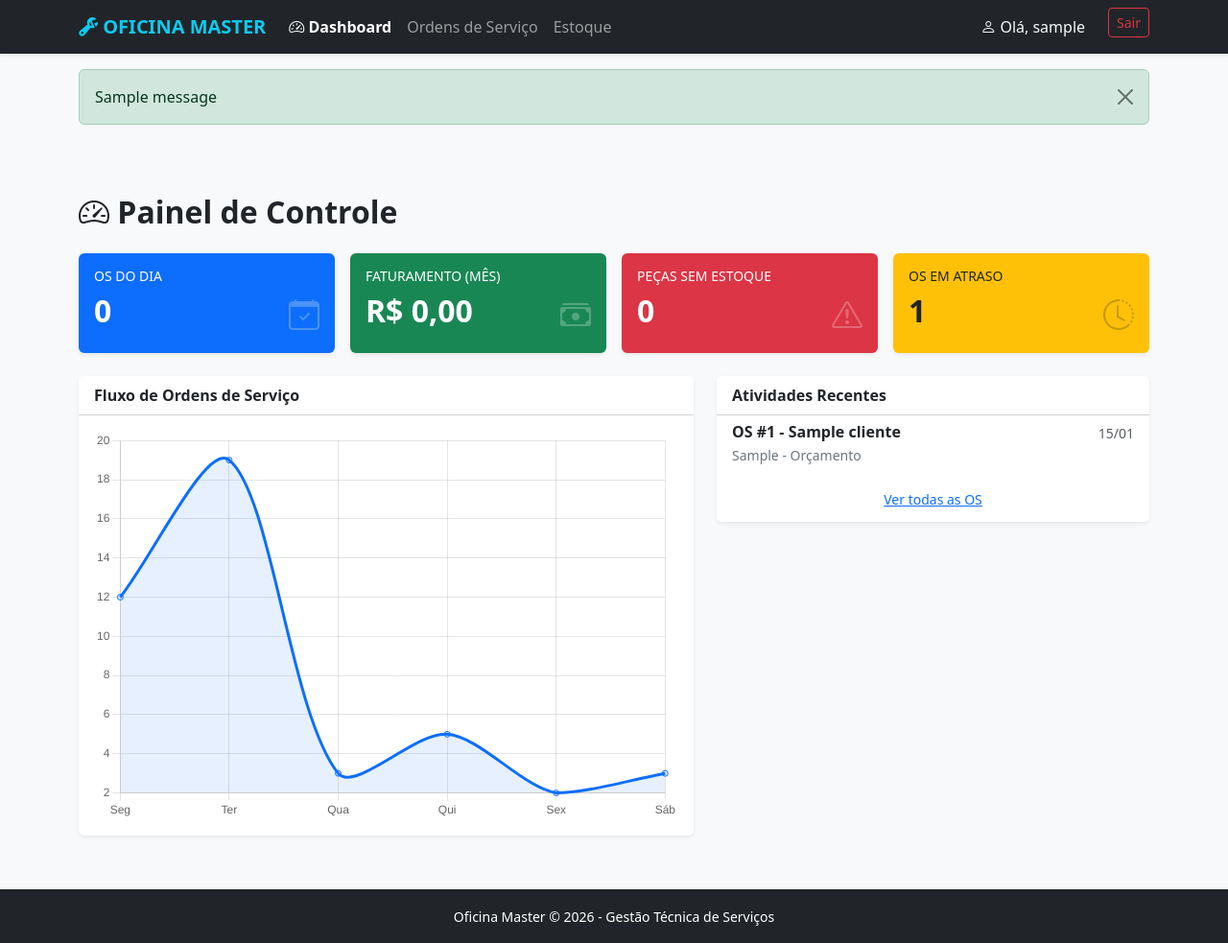
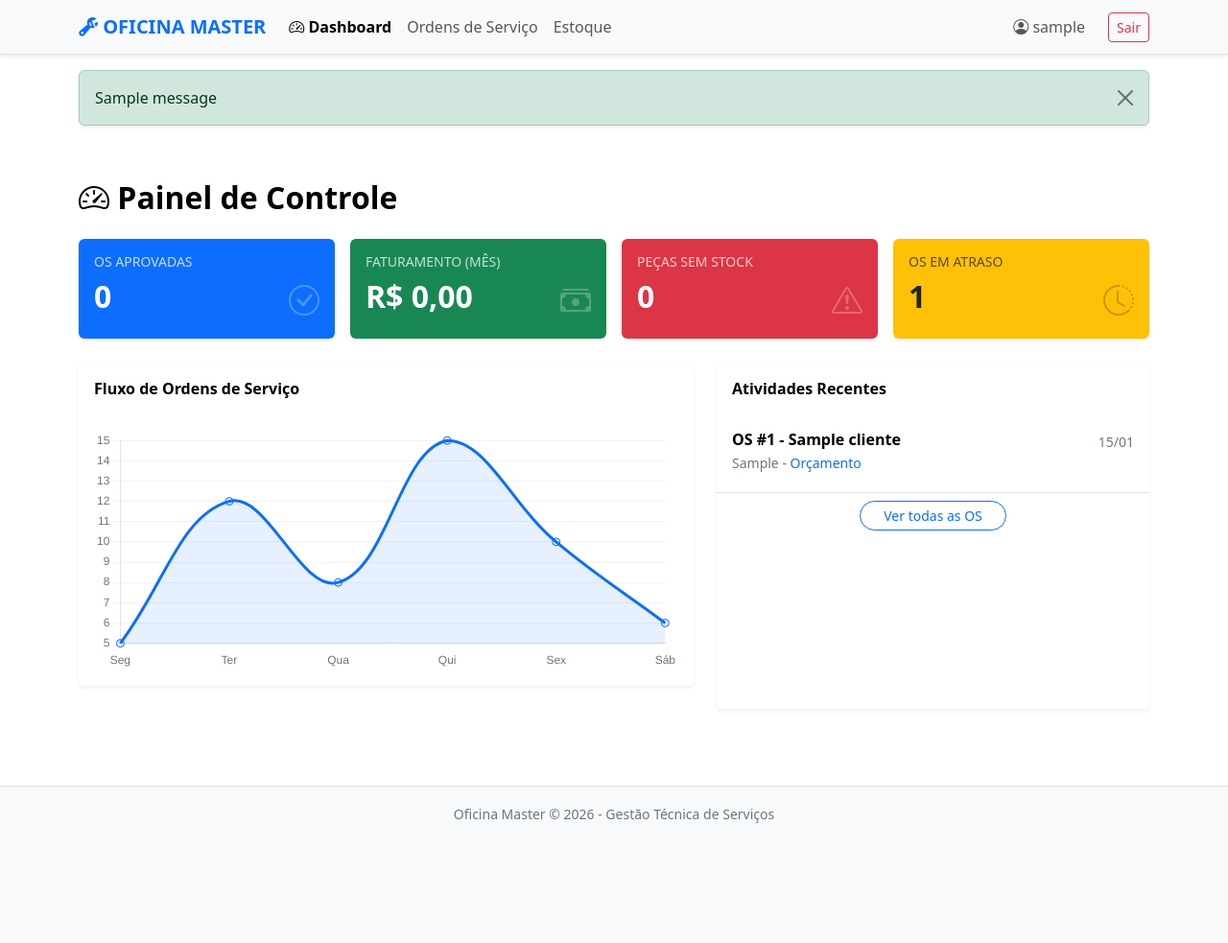
Before and after one commit to MarceloMacedoFH/Oficina_Django, a Django app: page /ordens/dashboard/ in a window 1280 px wide. Shown: the whole page at 96% size. After the commit the page ends 858 px from the top, so only its background shows below. Run offline with Django 5.2, Linux system fonts and the light colour scheme; a user stored in the database is signed in; tables that the repository leaves empty hold one stand-in row (values such as "Sample post"); one stand-in notice (Sample message) is shown.

Commit message:
Correção do Tema

```diff
--- a/servicos/templates/servicos/dashboard.html
+++ b/servicos/templates/servicos/dashboard.html
@@ -1,41 +1,46 @@
 {% extends "base.html" %}
 
 {% block content %}
-<div class="container mt-4">
-    <h2 class="mb-4 fw-bold"><i class="bi bi-speedometer2"></i> Painel de Controle</h2>
+<div class="container mt-2">
+    <h2 class="mb-4 fw-bold text-body-emphasis">
+        <i class="bi bi-speedometer2"></i> Painel de Controle
+    </h2>
 
     <div class="row g-3 mb-4">
         <div class="col-md-3">
             <div class="card bg-primary text-white shadow-sm border-0 h-100">
                 <div class="card-body">
-                    <h6 class="text-uppercase small">OS do Dia</h6>
-                    <h2 class="fw-bold">{{ os_do_dia }}</h2>
-                    <i class="bi bi-calendar-check position-absolute end-0 bottom-0 m-3 opacity-25" style="font-size: 2rem;"></i>
+                    <h6 class="text-uppercase small opacity-75">OS Aprovadas</h6>
+                    <h2 class="fw-bold">{{ os_aprovadas }}</h2>
+                    <i class="bi bi-check-circle position-absolute end-0 bottom-0 m-3 opacity-25" style="font-size: 2rem;"></i>
                 </div>
             </div>
         </div>
+
         <div class="col-md-3">
             <div class="card bg-success text-white shadow-sm border-0 h-100">
                 <div class="card-body">
-                    <h6 class="text-uppercase small">Faturamento (Mês)</h6>
+                    <h6 class="text-uppercase small opacity-75">Faturamento (Mês)</h6>
                     <h2 class="fw-bold">R$ {{ faturamento|floatformat:2 }}</h2>
                     <i class="bi bi-cash-stack position-absolute end-0 bottom-0 m-3 opacity-25" style="font-size: 2rem;"></i>
                 </div>
             </div>
         </div>
+
         <div class="col-md-3">
             <div class="card bg-danger text-white shadow-sm border-0 h-100">
                 <div class="card-body">
-                    <h6 class="text-uppercase small">Peças Sem Estoque</h6>
+                    <h6 class="text-uppercase small opacity-75">Peças Sem Stock</h6>
                     <h2 class="fw-bold">{{ pecas_sem_estoque }}</h2>
                     <i class="bi bi-exclamation-triangle position-absolute end-0 bottom-0 m-3 opacity-25" style="font-size: 2rem;"></i>
                 </div>
             </div>
         </div>
+
         <div class="col-md-3">
             <div class="card bg-warning text-dark shadow-sm border-0 h-100">
                 <div class="card-body">
-                    <h6 class="text-uppercase small">OS em Atraso</h6>
+                    <h6 class="text-uppercase small opacity-75">OS em Atraso</h6>
                     <h2 class="fw-bold">{{ os_em_atraso }}</h2>
                     <i class="bi bi-clock-history position-absolute end-0 bottom-0 m-3 opacity-25" style="font-size: 2rem;"></i>
                 </div>
@@ -45,30 +50,45 @@
 
     <div class="row">
         <div class="col-md-7">
-            <div class="card shadow-sm border-0 mb-4">
-                <div class="card-header bg-white fw-bold">Fluxo de Ordens de Serviço</div>
+            <div class="card border-0 shadow-sm mb-4">
+                <div class="card-header bg-transparent fw-bold border-0 py-3 text-body-emphasis">
+                    Fluxo de Ordens de Serviço
+                </div>
                 <div class="card-body">
-                    <canvas id="myChart" height="200"></canvas>
+                    <canvas id="myChart" height="250"></canvas>
                 </div>
             </div>
         </div>
 
         <div class="col-md-5">
-            <div class="card shadow-sm border-0">
-                <div class="card-header bg-white fw-bold">Atividades Recentes</div>
+            <div class="card border-0 shadow-sm h-100">
+                <div class="card-header bg-transparent fw-bold border-0 py-3 text-body-emphasis">
+                    Atividades Recentes
+                </div>
                 <div class="list-group list-group-flush">
                     {% for os in ultimas_atividades %}
-                    <div class="list-group-item">
-                        <div class="d-flex w-100 justify-content-between">
-                            <h6 class="mb-1 fw-bold">OS #{{ os.id }} - {{ os.cliente.nome|truncatechars:15 }}</h6>
-                            <small class="text-muted">{{ os.data_entrada|date:"d/m" }}</small>
+                    <div class="list-group-item bg-transparent py-3 border-bottom">
+                        <div class="d-flex w-100 justify-content-between align-items-center">
+                            <h6 class="mb-1 fw-bold text-body-emphasis">
+                                OS #{{ os.id }} - {{ os.cliente.nome|truncatechars:18 }}
+                            </h6>
+                            <small class="text-secondary">{{ os.data_entrada|date:"d/m" }}</small>
                         </div>
-                        <p class="mb-1 small text-secondary">{{ os.veiculo.modelo }} - {{ os.get_status_display }}</p>
+                        <p class="mb-1 small text-secondary">
+                            {{ os.veiculo.modelo }} -
+                            <span class="text-primary fw-medium">{{ os.get_status_display }}</span>
+                        </p>
+                    </div>
+                    {% empty %}
+                    <div class="list-group-item bg-transparent text-center text-secondary py-4">
+                        Nenhuma atividade recente encontrada.
                     </div>
                     {% endfor %}
                 </div>
-                <div class="card-footer bg-white text-center">
-                    <a href="{% url 'lista_os' %}" class="btn btn-sm btn-link">Ver todas as OS</a>
+                <div class="card-footer bg-transparent border-0 text-center pb-3">
+                    <a href="{% url 'lista_os' %}" class="btn btn-sm btn-outline-primary rounded-pill px-4">
+                        Ver todas as OS
+                    </a>
                 </div>
             </div>
         </div>
@@ -77,23 +97,50 @@
 
 <script src="https://cdn.jsdelivr.net/npm/chart.js"></script>
 <script>
+    // Lógica para detetar o tema e ajustar as cores do gráfico
+    const getChartTheme = () => {
+        const isDark = document.documentElement.getAttribute('data-bs-theme') === 'dark' ||
+                       window.matchMedia('(prefers-color-scheme: dark)').matches;
+
+        return {
+            grid: isDark ? 'rgba(255, 255, 255, 0.1)' : 'rgba(0, 0, 0, 0.05)',
+            text: isDark ? '#adb5bd' : '#6c757d'
+        };
+    };
+
+    const themeColors = getChartTheme();
     const ctx = document.getElementById('myChart').getContext('2d');
+
     new Chart(ctx, {
         type: 'line',
         data: {
             labels: ['Seg', 'Ter', 'Qua', 'Qui', 'Sex', 'Sáb'],
             datasets: [{
                 label: 'Novas OS',
-                data: [12, 19, 3, 5, 2, 3], // Aqui você pode passar dados reais da view futuramente
+                data: [5, 12, 8, 15, 10, 6],
                 borderColor: '#0d6efd',
-                tension: 0.3,
+                backgroundColor: 'rgba(13, 110, 253, 0.1)',
                 fill: true,
-                backgroundColor: 'rgba(13, 110, 253, 0.1)'
+                tension: 0.4,
+                pointRadius: 4
             }]
         },
         options: {
             responsive: true,
-            plugins: { legend: { display: false } }
+            maintainAspectRatio: false,
+            plugins: {
+                legend: { display: false }
+            },
+            scales: {
+                y: {
+                    grid: { color: themeColors.grid },
+                    ticks: { color: themeColors.text }
+                },
+                x: {
+                    grid: { display: false },
+                    ticks: { color: themeColors.text }
+                }
+            }
         }
     });
 </script>
--- a/servicos/views.py
+++ b/servicos/views.py
@@ -151,7 +151,7 @@ def dashboard(request):
     hoje = timezone.now().date()
 
     # 1. Dados para os Cards
-    os_do_dia = OrdemServico.objects.filter(data_entrada__date=hoje).count()
+    os_aprovadas = OrdemServico.objects.filter(status='APR').count()
 
     faturamento = OrdemServico.objects.filter(
         status='FIN',
@@ -169,7 +169,7 @@ def dashboard(request):
     ultimas_atividades = OrdemServico.objects.all().order_by('-id')[:5]
 
     context = {
-        'os_do_dia': os_do_dia,
+        'os_aprovadas': os_aprovadas,
         'faturamento': faturamento,
         'pecas_sem_estoque': pecas_sem_estoque,
         'os_em_atraso': os_em_atraso,
--- a/templates/base.html
+++ b/templates/base.html
@@ -1,6 +1,6 @@
 {% load static %}
 <!DOCTYPE html>
-<html lang="pt-br">
+<html lang="pt-br" data-bs-theme="auto">
 <head>
     <meta charset="UTF-8">
     <meta name="viewport" content="width=device-width, initial-scale=1.0">
@@ -12,10 +12,13 @@
 
     <style>
         body {
-            background-color: #f8f9fa;
             display: flex;
             flex-direction: column;
             min-height: 100vh;
+        }
+        .navbar {
+        /* bg-body-tertiary adapta-se ao tema automaticamente */
+        border-bottom: 1px solid rgba(128, 128, 128, 0.2);
         }
         .navbar-brand {
             font-weight: bold;
@@ -26,29 +29,30 @@
             padding: 2rem 0;
         }
         footer {
-            background-color: #212529;
-            color: white;
+            background-color: var(--bs-tertiary-bg);
             padding: 1rem 0;
             margin-top: auto;
+            border-top: 1px solid rgba(128, 128, 128, 0.2);
+            color: var(--bs-secondary-color);
         }
-        /* Ajuste para garantir que o total geral no form fique visível */
+        /* Ajuste para o visor de total no formulário */
         #total-geral {
             font-weight: bold;
-            background-color: #e9ecef;
         }
     </style>
     {% block extra_css %}{% endblock %}
 </head>
 <body>
 
-    <nav class="navbar navbar-expand-lg navbar-dark bg-dark shadow-sm">
+    <nav class="navbar navbar-expand-lg shadow-sm bg-body-tertiary">
         <div class="container">
-            <a class="navbar-brand text-info" href="{% url 'lista_os' %}">
+            <a class="navbar-brand text-primary fw-bold" href="{% url 'dashboard' %}">
                 <i class="bi bi-wrench-adjustable"></i> Oficina Master
             </a>
             <button class="navbar-toggler" type="button" data-bs-toggle="collapse" data-bs-target="#navbarNav">
                 <span class="navbar-toggler-icon"></span>
             </button>
+
             <div class="collapse navbar-collapse" id="navbarNav">
                 <ul class="navbar-nav me-auto">
                     {% if user.is_authenticated %}
@@ -58,24 +62,27 @@
                         </a>
                     </li>
                     <li class="nav-item">
-                        <a class="nav-link" href="{% url 'lista_os' %}">Ordens de Serviço</a>
+                        <a class="nav-link {% if request.resolver_match.url_name == 'lista_os' %}active fw-bold{% endif %}" href="{% url 'lista_os' %}">
+                            Ordens de Serviço
+                        </a>
                     </li>
                     <li class="nav-item">
                         <a class="nav-link" href="#">Estoque</a>
                     </li>
                     {% endif %}
                 </ul>
-                <div class="navbar-nav">
+
+                <div class="navbar-nav align-items-center">
                     {% if user.is_authenticated %}
-                        <span class="nav-item nav-link text-light me-3">
-                            <i class="bi bi-person"></i> Olá, {{ user.username }}
+                        <span class="nav-item nav-link me-3 small">
+                            <i class="bi bi-person-circle"></i> {{ user.username }}
                         </span>
                         <form action="{% url 'logout' %}" method="post" class="d-inline">
                             {% csrf_token %}
                             <button type="submit" class="btn btn-outline-danger btn-sm">Sair</button>
                         </form>
                     {% else %}
-                        <a class="btn btn-info btn-sm" href="{% url 'login' %}">Entrar</a>
+                        <a class="btn btn-primary btn-sm" href="{% url 'login' %}">Entrar</a>
                     {% endif %}
                 </div>
             </div>
@@ -85,9 +92,9 @@
     <div class="container mt-3">
         {% if messages %}
             {% for message in messages %}
-                <div class="alert alert-{{ message.tags }} alert-dismissible fade show">
+                <div class="alert alert-{{ message.tags }} alert-dismissible fade show shadow-sm" role="alert">
                     {{ message }}
-                    <button type="button" class="btn-close" data-bs-dismiss="alert"></button>
+                    <button type="button" class="btn-close" data-bs-dismiss="alert" aria-label="Close"></button>
                 </div>
             {% endfor %}
         {% endif %}
@@ -98,9 +105,11 @@
         {% endblock %}
     </div>
 
-    <footer class="text-center">
+    <footer class="text-center bg-body-tertiary mt-5">
         <div class="container">
-            <small>Oficina Master &copy; 2026 - Gestão Técnica de Serviços</small>
+            <small class="text-secondary">
+                Oficina Master &copy; 2026 - Gestão Técnica de Serviços
+            </small>
         </div>
     </footer>
 
@@ -108,16 +117,30 @@
 
     <script>
         /**
-         * Correção de Segurança e JS:
-         * Definimos o token no escopo global 'window' para que o os_logic.js
-         * possa acessá-lo sem causar erro de redeclaração (SyntaxError).
+         * Lógica de Gestão de Tema e Segurança
          */
+
+        // 1. Força a detecção da preferência de cores do sistema do usuário
+        const getPreferredTheme = () => {
+            return window.matchMedia('(prefers-color-scheme: dark)').matches ? 'dark' : 'light';
+        }
+
+        const setTheme = (theme) => {
+            document.documentElement.setAttribute('data-bs-theme', theme);
+        }
+
+        // Aplica o tema imediatamente
+        setTheme(getPreferredTheme());
+
+        // Ouve mudanças de tema no sistema enquanto a página está aberta
+        window.matchMedia('(prefers-color-scheme: dark)').addEventListener('change', () => {
+            setTheme(getPreferredTheme());
+        });
+
+        // 2. Token CSRF Global para scripts externos (como o os_logic.js)
         window.CSRF_TOKEN = "{{ csrf_token }}";
     </script>
 
-    {% block extra_js %}
-    <script src="{% static 'js/os_logic.js' %}"></script>
-    {% endblock %}
-
+    {% block extra_js %}{% endblock %}
 </body>
 </html>
```
Also changed, not shown: servicos/templates/servicos/form_os.html (+7 -5 lines), servicos/templates/servicos/lista_os.html (+38 -26 lines).
